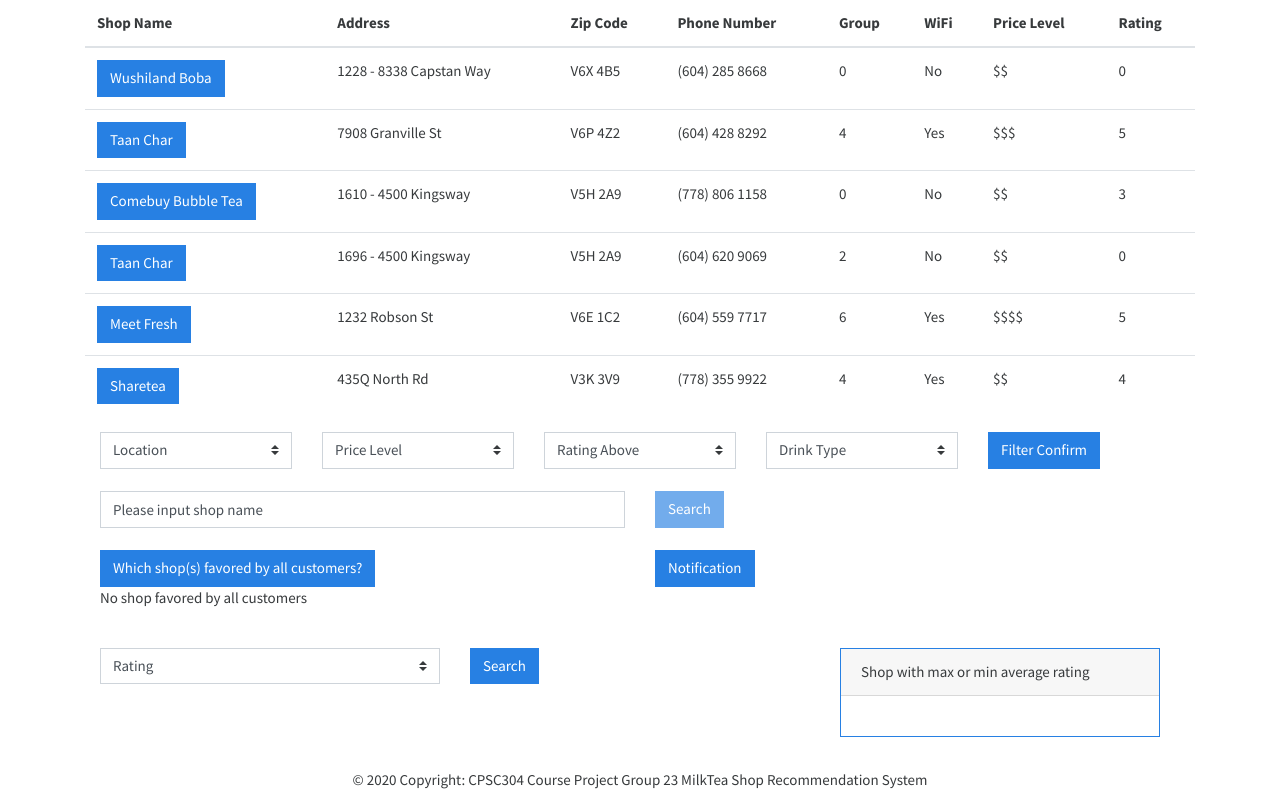
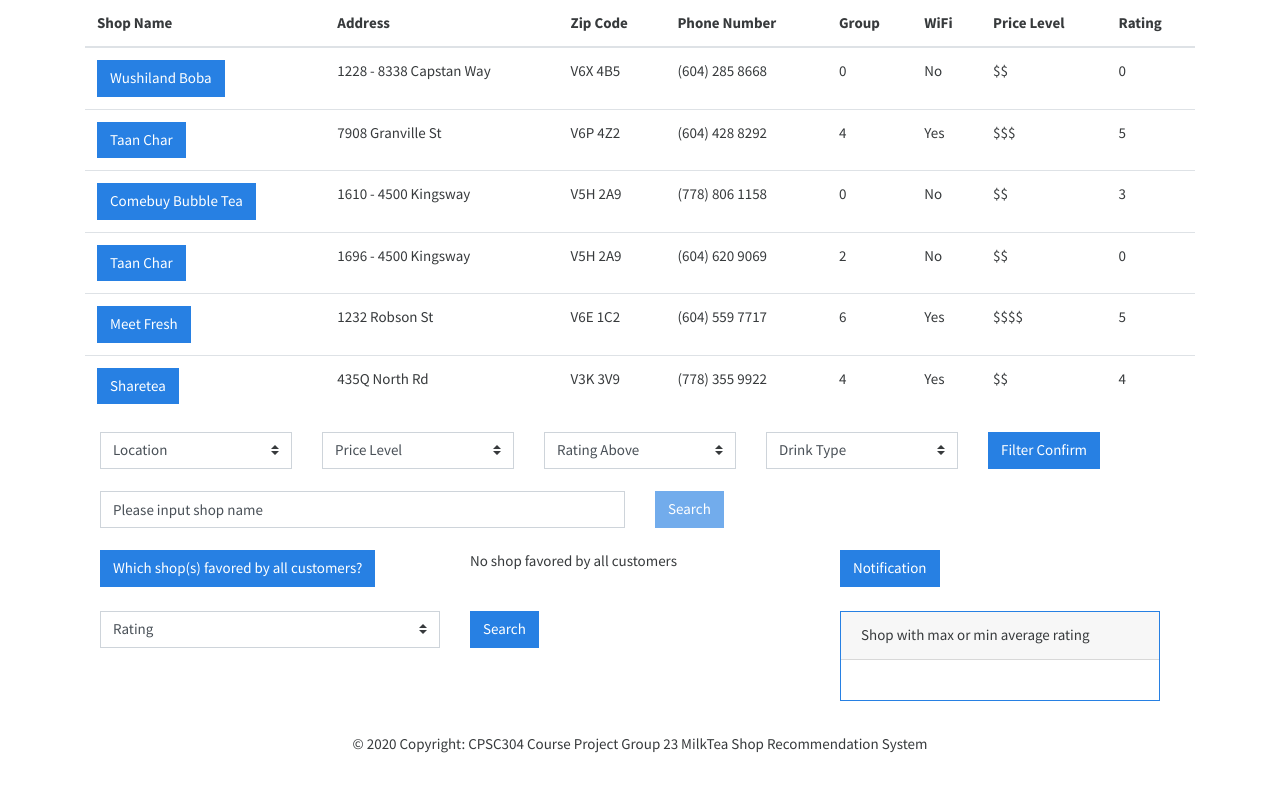
Before and after one commit to GavinTian1991/CPSC304, a PHP site: page /CPSC304/inc/customer.php in a window 1280 px wide. Shown: the part 56-864 px from the top of the page. After the commit the page ends 809 px from the top, so only its background shows below. Run offline with PHP 8.4, Linux system fonts and the light colour scheme; data comes from the database, SQL or seed files in the repository.

Commit message:
change division layout

```diff
--- a/inc/customer.php
+++ b/inc/customer.php
@@ -319,7 +319,10 @@
                 <div class="row">
                     <div class="col-sm">
                         <button type="submit" name="favored_by_all_search" class="btn btn-primary">Which shop(s) favored by all customers?</button>
-                        <?php if (empty($favoredByAllSearchPosts)): ?>
+                    </div>
+
+                    <div class="col-sm">
+                    <?php if (empty($favoredByAllSearchPosts)): ?>
                             <p>No shop favored by all customers</p>
                         <?php else: ?>
                         <?php foreach($favoredByAllSearchPosts as $favoredByShop) : ?>
@@ -330,7 +333,8 @@
                             </div>
                         <?php endforeach; ?>
                         <?php endif; ?>
-                    </div>
+                        </div>
+
                     <div class="col-sm">
                         <?php if ($cur_name != 'anonymous'): ?>
                             <button id="general_button" type="button" class="btn btn-primary" data-toggle="modal" data-target="#notification_display">
```
